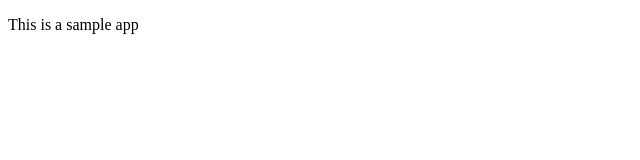
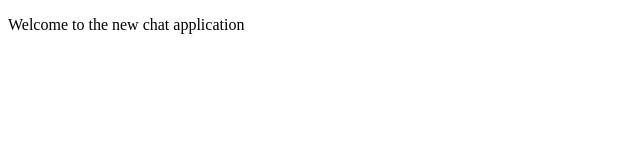
Before and after one commit to gauravshewale/node-chat-app, a plain HTML site: page client/index.html in a window 1280 px wide. Shown: the whole page, without its empty margins (0-640 px from the left). Drawn offline with nearby package versions, Linux system fonts and the light colour scheme; no server answers.

Commit message:
Title of application changed
Title of application changed

```diff
--- a/client/index.html
+++ b/client/index.html
@@ -1,10 +1,10 @@
 <!DOCTYPE html>
 <html>
 <head>
-	<title>Sample App</title>
+	<title>Chat Application</title>
 </head>
 <body>
-	<p>This is a sample app</p>
+	<p>Welcome to the new chat application</p>
 	<script type="text/javascript" src="/socket.io/socket.io.js"></script>
 	<script>
 		var socket = io()
```
